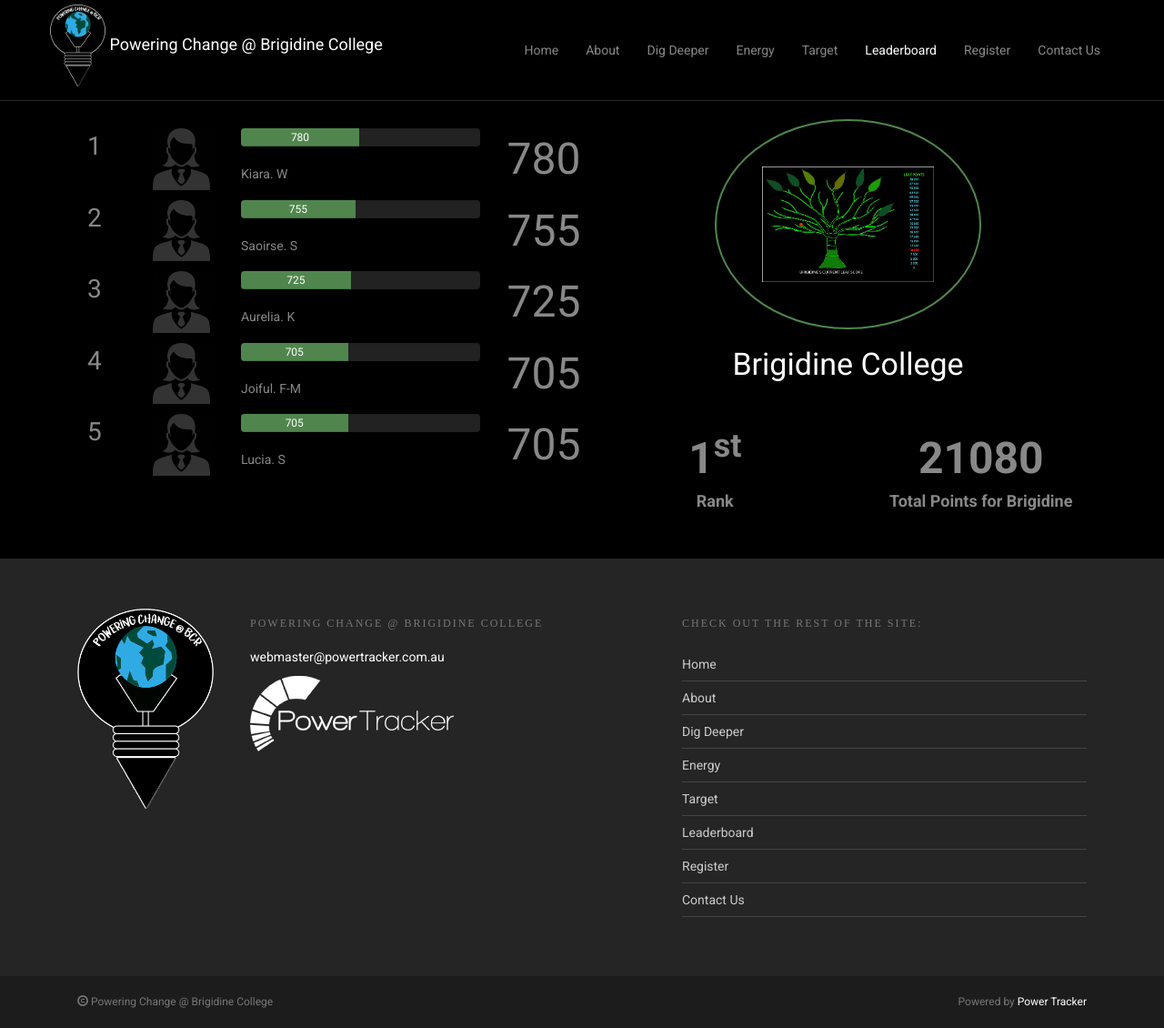
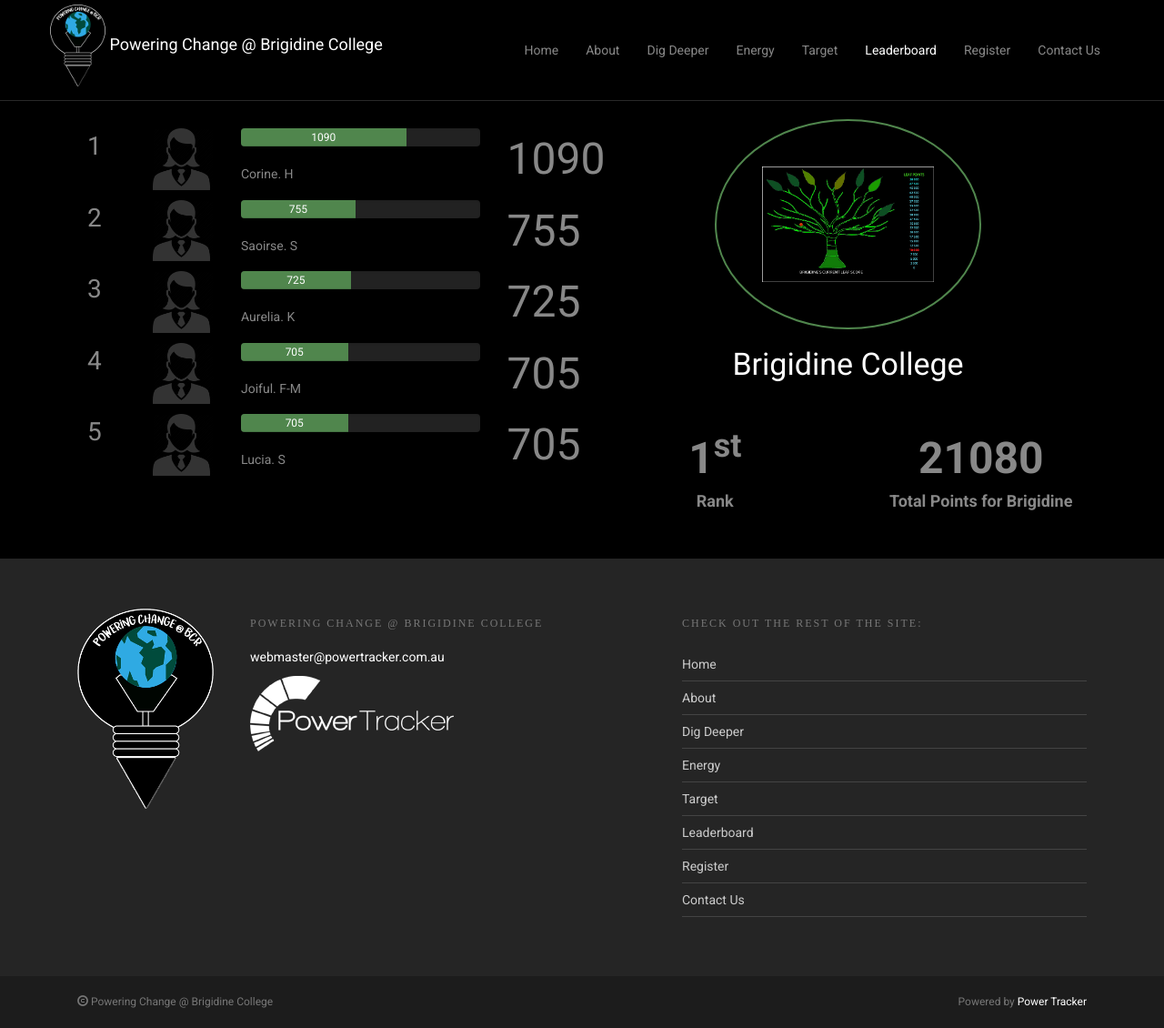
Before and after one commit to samyalv04/brigidine.powertracker.com.au, a Jekyll site: the page built from leaderboard/index.html, in a window 1280 px wide. Shown: the whole page at 91% size. Built offline with Jekyll 4.4.1, drawn with Linux system fonts in a browser that asks for light colours; nearby versions of some CDN libraries.

Commit message:
Update index.html

```diff
--- a/leaderboard/index.html
+++ b/leaderboard/index.html
@@ -6,8 +6,8 @@ javascript:
 - "https://cdnjs.cloudflare.com/ajax/libs/Chart.js/2.2.1/Chart.min.js"
 leaders:
     -
-        name: Kiara. W
-        score: 780
+        name: Corine. H
+        score: 1090
     -
         name: Saoirse. S
         score: 755
```
